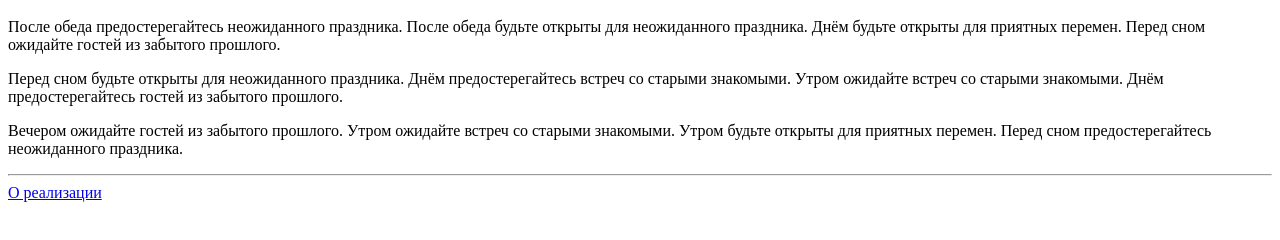
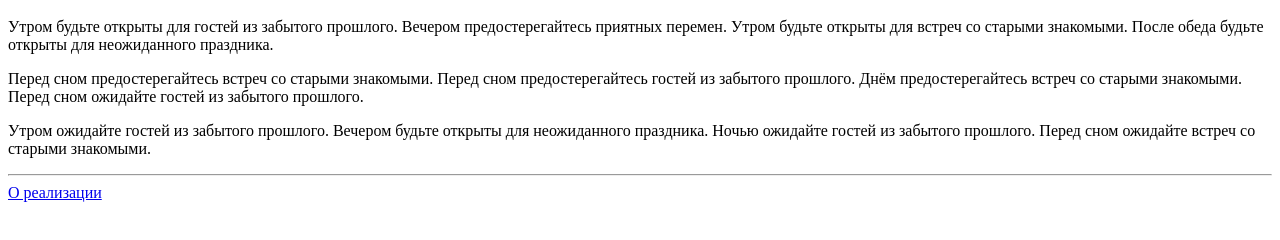
Before and after one commit to Genusor/pyweb-m3-hw, a plain HTML site: page index.html in a window 1280 px wide. Shown: the part 48-288 px from the top of the page. Drawn offline with Linux system fonts and the light colour scheme.

Commit message:
change generator 2

```diff
--- a/index.html
+++ b/index.html
@@ -1,2 +1,2 @@
 <html><head><meta charset='utf-8'>
-     <title>Гороскоп на сегодня</title></head><body><h1>Ваши предсказания на 2019-03-08</h1><p>После обеда предостерегайтесь неожиданного праздника. После обеда будьте открыты для неожиданного праздника. Днём будьте открыты для приятных перемен. Перед сном ожидайте гостей из забытого прошлого.</p><p>Перед сном будьте открыты для неожиданного праздника. Днём предостерегайтесь встреч со старыми знакомыми. Утром ожидайте встреч со старыми знакомыми. Днём предостерегайтесь гостей из забытого прошлого.</p><p>Вечером ожидайте гостей из забытого прошлого. Утром ожидайте встреч со старыми знакомыми. Утром будьте открыты для приятных перемен. Перед сном предостерегайтесь неожиданного праздника.</p><hr><a href="about.html">О реализации</a></body></html>
+     <title>Гороскоп на сегодня</title></head><body><h1>Ваши предсказания на 2019-03-08</h1><p>Утром будьте открыты для гостей из забытого прошлого. Вечером предостерегайтесь приятных перемен. Утром будьте открыты для встреч со старыми знакомыми. После обеда будьте открыты для неожиданного праздника.</p><p>Перед сном предостерегайтесь встреч со старыми знакомыми. Перед сном предостерегайтесь гостей из забытого прошлого. Днём предостерегайтесь встреч со старыми знакомыми. Перед сном ожидайте гостей из забытого прошлого.</p><p>Утром ожидайте гостей из забытого прошлого. Вечером будьте открыты для неожиданного праздника. Ночью ожидайте гостей из забытого прошлого. Перед сном ожидайте встреч со старыми знакомыми.</p><hr><a href="about.html">О реализации</a></body></html>
```
Also changed, not shown: about.html (+1 -1 lines).
